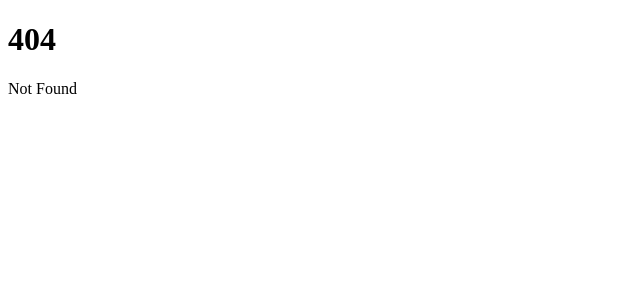
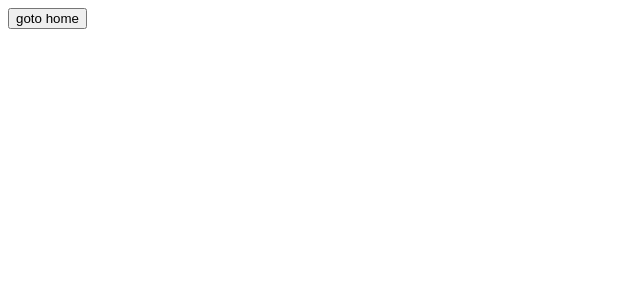
Before and after one commit to MdEstiakAhmed/learn-sveltekit, a SvelteKit app: page /about in a window 1280 px wide. Before the commit this address had no page. Shown: the top 300 px of the page, without its empty margins (0-640 px from the left). Built offline with nearby package versions, Linux system fonts and the light colour scheme.

Commit message:
Add files via upload

```diff
--- /dev/null
+++ b/src/routes/about/+page.svelte
@@ -0,0 +1,20 @@
+<script>
+	import { goto, beforeNavigate, afterNavigate } from '$app/navigation';
+	const gotoHome = () => {
+        /**
+         * @param {String} - path string
+         * @param {Object} - { replaceState: true | false }
+        */
+		goto('/');
+	};
+
+    beforeNavigate((navigation) => {
+        console.log('before navigate',navigation);
+    });
+
+    afterNavigate((navigation) => {
+        console.log('after navigate',navigation);
+    });
+</script>
+
+<button on:click="{gotoHome}">goto home</button>
--- /dev/null
+++ b/src/routes/about/company/+page.svelte
@@ -0,0 +1 @@
+<h1>this is company</h1>
```
